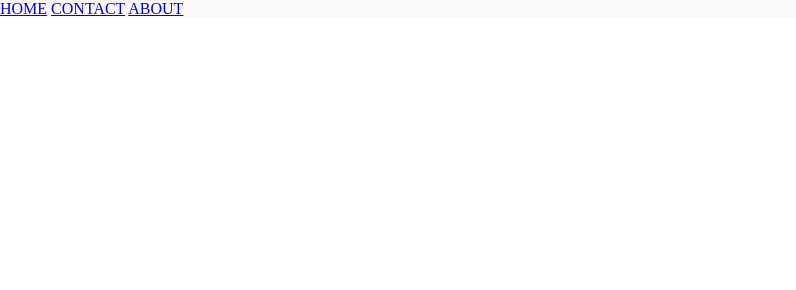
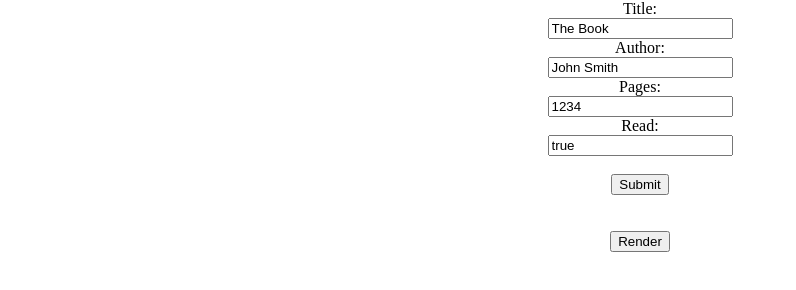
Before and after one commit to Javier-Machin/js-simple-library, a plain HTML site: page index.html in a window 1280 px wide. Shown: the whole page, without its empty margins (0-796 px from the left). Drawn offline with Linux system fonts and the light colour scheme.

Commit message:
Add render and addbook JS functions, add basic html structure

```diff
--- a/index.html
+++ b/index.html
@@ -6,22 +6,21 @@
   <meta name="viewport" content="width=device-width,initial-scale=1">
 </head>
 <body>
+  <section class="main-container">
+    <form>
+      Title:<br>
+      <input type="text" name="title" id="form-title" value="The Book"><br>
+      Author:<br>
+      <input type="text" name="author" id="form-author" value="John Smith"><br>
+      Pages:<br>
+      <input type="text" name="pages" id="form-pages" value="1234"><br>
+      Read:<br>
+      <input type="text" name="read" id="form-read" value="true"><br><br>
 
-  <header class="navbar">
-    <nav class="nav-links">
-      <a href="#">HOME</a>
-      <a href="#">CONTACT</a>
-      <a href="#">ABOUT</a>
-    </nav>
-  </header>
-
-  <section class="main-container">
-    <header>
-    </header>
-    <section>
-      <article>
-      </article>
-    </section>
+      <button type="button" onclick="addBook(books)">Submit</button>
+    </form>
+    <br><br>
+    <button onclick="render(books)">Render</button>
   </section>
 
 </body>
--- a/scripts/script.js
+++ b/scripts/script.js
@@ -0,0 +1,34 @@
+const quixote = new Book("Don Quixote", "Cervantes", 980, false);
+const artOfWar = new Book("The Art of War", "Sun Tzu", 130, false);
+const books = [quixote, artOfWar];
+
+function render(books) {
+  mainContainer = document.querySelector(".main-container")
+
+  books.forEach(function(book) {
+    const bookInfo = `${book.title}, ${book.author},
+                      ${book.pages}, ${book.read}`;
+    const node = document.createElement("article");
+    const textNode = document.createTextNode(bookInfo);
+    node.className = "book";
+    node.appendChild(textNode);
+    mainContainer.appendChild(node);
+  })
+}
+
+function addBook(books) {
+  const title = document.getElementById("form-title").value;
+  const author = document.getElementById("form-author").value;
+  const pages = document.getElementById("form-pages").value;
+  const read = document.getElementById("form-read").value;
+
+  const newBook = new Book(title, author, pages, read);
+  books.push(newBook);
+}
+
+function Book(title, author, pages, read) {
+  this.title = title;
+  this.author = author;
+  this.pages = pages;
+  this.read = read;
+}
--- a/stylesheets/main.css
+++ b/stylesheets/main.css
@@ -4,11 +4,13 @@ html, body {
   margin: 0;
 }
 
-.navbar {
-  position: fixed;
-  top: 0;
-  width: 100%;
-  min-width: 250px;
-  z-index: 2;
-  background: rgb(250,250,250);
+.main-container {
+  width: 50%;
+  margin: auto;
+  text-align: center;
 }
+
+.book {
+  text-align: left;
+  color: red;
+}
```
